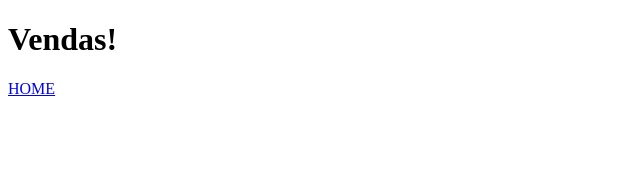
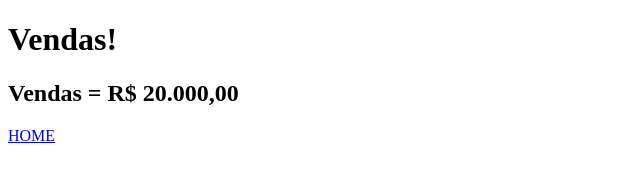
Before and after one commit to dionatasantos/aulagithub2, a plain HTML site: page vendas.html in a window 1280 px wide. Shown: the whole page, without its empty margins (0-640 px from the left). Drawn offline with Linux system fonts and the light colour scheme.

Commit message:
atualizdo valor de vendas

```diff
--- a/vendas.html
+++ b/vendas.html
@@ -7,6 +7,7 @@
 </head>
 <body>
     <h1>Vendas!</h1>
+    <h2>Vendas = R$ 20.000,00</h2>
     <a href="index.html">HOME</a>
 </body>
 </html>
```
